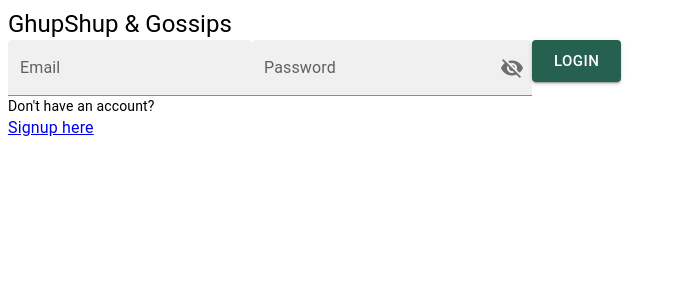
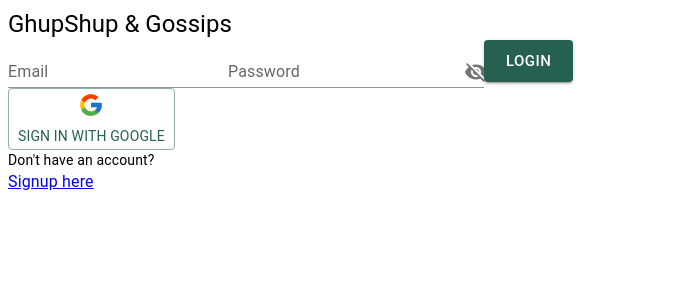
Before and after one commit to vaishali-code-dev/GupShup-Gossips-Chat-App-with-websocket-, a React app in the folder client/: page / in a window 1280 px wide. Shown: the top 300 px of the page, without its empty margins (0-677 px from the left). Built offline with nearby package versions, Linux system fonts and the light colour scheme; no server answers; the HTML template or start-up script is replaced by a standard one.

Commit message:
Google Auth intial config added

```diff
--- a/client/package.json
+++ b/client/package.json
@@ -15,6 +15,7 @@
     "@emotion/styled": "^11.11.5",
     "@mui/icons-material": "^5.15.15",
     "@mui/material": "^5.15.15",
+    "@react-oauth/google": "^0.12.1",
     "axios": "^1.6.8",
     "classnames": "^2.5.1",
     "react": "^18.2.0",
@@ -29,6 +30,7 @@
     "@babel/preset-react": "^7.24.1",
     "babel-loader": "^9.1.3",
     "css-loader": "^7.1.1",
+    "dotenv-webpack": "^8.1.0",
     "html-webpack-plugin": "^5.6.0",
     "postcss": "^8.4.38",
     "postcss-loader": "^8.1.1",
@@ -37,7 +39,6 @@
     "tailwindcss": "^3.4.3",
     "webpack": "^5.91.0",
     "webpack-cli": "^5.1.4",
-    "webpack-dev-server": "^5.0.4",
-    "dotenv-webpack": "^8.1.0"
+    "webpack-dev-server": "^5.0.4"
   }
 }
--- a/client/src/App.js
+++ b/client/src/App.js
@@ -1,5 +1,6 @@
 import React, { useEffect, useState } from "react";
 import { Route, BrowserRouter, Routes } from "react-router-dom";
+import { GoogleOAuthProvider } from "@react-oauth/google";
 import { ToastContainer } from "react-toastify";
 import "react-toastify/dist/ReactToastify.css";
 import { ThemeProvider } from "@mui/material/styles";
@@ -56,6 +57,7 @@
   return (
     <>
       <ThemeProvider theme={muitheme}>
+        <GoogleOAuthProvider clientId="763893048858-47a9intierom8a6rv8sstjfkpfrktmj5.apps.googleusercontent.com">
           <AuthContext.Provider
             value={{
               currentUser,
@@ -86,6 +88,7 @@
               <ToastContainer position="bottom-right" progressStyle={{ background: muitheme?.palette?.primary?.main }} />
             </SocketContext.Provider>
           </AuthContext.Provider>
+        </GoogleOAuthProvider>
       </ThemeProvider>
     </>
   );
--- a/client/src/apis/login.js
+++ b/client/src/apis/login.js
@@ -21,4 +21,13 @@
   return axios.post(`${BASE_URL}/api/logoutUser/${id}`);
 };
 
-export { signUpUser, loginUser, getUsers, getUserDetails, logoutUser };
+const googleLoginApi = (codeResponse) => {
+  return axios.get(`https://www.googleapis.com/oauth2/v1/userinfo?access_token=${codeResponse.access_token}`, {
+    headers: {
+      Authorization: `Bearer ${codeResponse.access_token}`,
+      Accept: "application/json",
+    },
+  });
+};
+
+export { signUpUser, loginUser, getUsers, getUserDetails, logoutUser, googleLoginApi };
--- /dev/null
+++ b/client/src/assets/icons/google.jsx
@@ -0,0 +1,24 @@
+import React from "react";
+
+const GoogleSvgComponent = () => (
+  <svg xmlns="http://www.w3.org/2000/svg" x="0px" y="0px" width="26" height="26" viewBox="0 0 48 48">
+    <path
+      fill="#FFC107"
+      d="M43.611,20.083H42V20H24v8h11.303c-1.649,4.657-6.08,8-11.303,8c-6.627,0-12-5.373-12-12c0-6.627,5.373-12,12-12c3.059,0,5.842,1.154,7.961,3.039l5.657-5.657C34.046,6.053,29.268,4,24,4C12.955,4,4,12.955,4,24c0,11.045,8.955,20,20,20c11.045,0,20-8.955,20-20C44,22.659,43.862,21.35,43.611,20.083z"
+    ></path>
+    <path
+      fill="#FF3D00"
+      d="M6.306,14.691l6.571,4.819C14.655,15.108,18.961,12,24,12c3.059,0,5.842,1.154,7.961,3.039l5.657-5.657C34.046,6.053,29.268,4,24,4C16.318,4,9.656,8.337,6.306,14.691z"
+    ></path>
+    <path
+      fill="#4CAF50"
+      d="M24,44c5.166,0,9.86-1.977,13.409-5.192l-6.19-5.238C29.211,35.091,26.715,36,24,36c-5.202,0-9.619-3.317-11.283-7.946l-6.522,5.025C9.505,39.556,16.227,44,24,44z"
+    ></path>
+    <path
+      fill="#1976D2"
+      d="M43.611,20.083H42V20H24v8h11.303c-0.792,2.237-2.231,4.166-4.087,5.571c0.001-0.001,0.002-0.001,0.003-0.002l6.19,5.238C36.971,39.205,44,34,44,24C44,22.659,43.862,21.35,43.611,20.083z"
+    ></path>
+  </svg>
+);
+
+export default GoogleSvgComponent;
--- a/client/src/components/common/ButtonUsage.js
+++ b/client/src/components/common/ButtonUsage.js
@@ -1,10 +1,10 @@
 import * as React from "react";
 import Button from "@mui/material/Button";
 
-export default function ButtonUsage({ label, onClick, ...rest }) {
+export default function ButtonUsage({ label, onClick, children, ...rest }) {
   return (
     <Button variant="contained" size="large" onClick={onClick} className="ubuntu-medium" {...rest}>
-      {label}
+      {label ?? children}
     </Button>
   );
 }
--- a/client/src/components/conversations/ConversationList.jsx
+++ b/client/src/components/conversations/ConversationList.jsx
@@ -96,7 +96,9 @@
         <Conversation
           convData={item}
           key={item?.conversationId}
-          className="bg-primaryWhite first:rounded-t-2xl"
+          className={classNames("bg-primaryWhite first:rounded-t-2xl", {
+            "!bg-secondaryLightBg": selectedConversation?.conversationId === item?.conversationId,
+          })}
           setSelectedConversation={setSelectedConversation}
           selectedConversation={selectedConversation}
           isConversationListLoading={isConversationListLoading}
@@ -145,7 +147,7 @@
         <div
           className={classNames("rounded-2xl mt-4 max-h-[calc(100vh-14rem)] overflow-y-auto noScrollbar", {
             "max-h-[calc(100vh-18rem)]": isShowAddUserAutoComplete,
-            "shadow-xl": conversationList,
+            "shadow-xl": conversationList.length,
           })}
         >
           {getConversationListUI()}
--- a/client/src/components/messages/MessageHeader.jsx
+++ b/client/src/components/messages/MessageHeader.jsx
@@ -53,7 +53,7 @@
           <CustomTypography
             label={selectedConversation?.user?.name ?? "Select a conversation to start chat"}
             variant="h6"
-            className="ubuntu-medium"
+            className="ubuntu-regular !text-lg"
           />
           {!!checkOnlineusers(currentUser?._id, onlineUsers, selectedConversation) && (
             <CustomTypography label="(Online)" variant="caption" wrapperClassName="h-full "></CustomTypography>
--- a/client/src/components/messages/Messages.jsx
+++ b/client/src/components/messages/Messages.jsx
@@ -61,8 +61,9 @@
       };
       socket.emit("sendMsg", payload);
       let { data } = await sendMessageApi(payload);
+      setMessagesList((prevMsg) => [...prevMsg, data?.newMessage]);
       setuserInput("");
-      fetchMessages(selectedConversation);
+      // fetchMessages(selectedConversation);
     } catch (error) {
       showToast(error);
     }
--- a/client/src/pages/Login.js
+++ b/client/src/pages/Login.js
@@ -1,11 +1,14 @@
 import React, { useContext, useState } from "react";
 import { Link, useNavigate } from "react-router-dom";
+import { useGoogleLogin } from "@react-oauth/google";
 import { ButtonUsage, CustomTypography, Input } from "components";
-import { loginUserInitialValues } from "../constant";
+import { loginUserInitialValues } from "constant";
 import { loginUser } from "apis/login";
 import useToaster from "hooks/useToaster";
 import { AuthContext } from "context/authContext";
 import { isValidEmail } from "helpers";
+import { googleLoginApi } from "apis/login";
+import GoogleSvgComponent from "assets/icons/google";
 
 const Login = () => {
   const [formData, setFormData] = useState(loginUserInitialValues);
@@ -46,8 +49,25 @@
     }
   };
 
+  const googleLogin = useGoogleLogin({
+    onSuccess: async (codeResponse) => {
+      try {
+        const { data } = await googleLoginApi(codeResponse);
+        setUserDetails({
+          _id: "notdecided",
+          fullName: data.name,
+          email: data.email,
+        });
+        Navigate("/dashboard");
+      } catch (error) {
+        showToast(`Login failed: ${error}`);
+      }
+    },
+    onError: (error) => showToast(`Login failed: ${error}`),
+  });
+
   return (
-    <div className="flex justify-center items-center w-full h-screen bg-backDropBg">
+    <div className="flex justify-center items-center w-full h-screen bg-primaryWhite">
       <div className="py-6 w-full m-6 md:w-2/5 md:m-0 bg-primaryLightBg rounded-2xl flex flex-col justify-evenly shadow-xl">
         <CustomTypography label=" GhupShup & Gossips" variant="h5" className="ubuntu-medium" wrapperClassName="mb-4" />
         <form onSubmit={handleSubmit} className="w-full flex justify-center">
@@ -59,11 +79,27 @@
               handleChange={handleChange}
               error={errors.email}
               helperText={errors.email}
+              variant="standard"
             />
-            <Input label="Password" type="password" value={formData.password} id="password" handleChange={handleChange} />
+            <Input
+              label="Password"
+              type="password"
+              value={formData.password}
+              id="password"
+              variant="standard"
+              handleChange={handleChange}
+            />
             <ButtonUsage label="LOGIN" type="submit" />
           </div>
         </form>
+        <div className="flex justify-center pt-4">
+          <ButtonUsage variant="outlined" size="small" onClick={googleLogin}>
+            <div className="flex gap-2 items-center">
+              <GoogleSvgComponent />
+              <CustomTypography variant="body2" label="Sign in with Google" />
+            </div>
+          </ButtonUsage>
+        </div>
         <div>
           <CustomTypography label="Don't have an account?" variant="body2" wrapperClassName="mt-4" />
           <Link to="/signup">
--- a/client/webpack.config.js
+++ b/client/webpack.config.js
@@ -42,6 +42,8 @@
         hooks: path.resolve(__dirname, "src/hooks/"),
         context: path.resolve(__dirname, "src/context/"),
         helpers: path.resolve(__dirname, "src/helpers"),
+        constant: path.resolve(__dirname, "src/constant"),
+        assets: path.resolve(__dirname, "src/assets"),
       },
     },
     devtool: isProduction ? "source-map" : "cheap-module-source-map",
```
Also changed, not shown: client/src/pages/SignUp.js (+12 -4 lines), client/tailwind.config.js (+2 -18 lines). Lines whose indentation alone changed are shown as unchanged.
